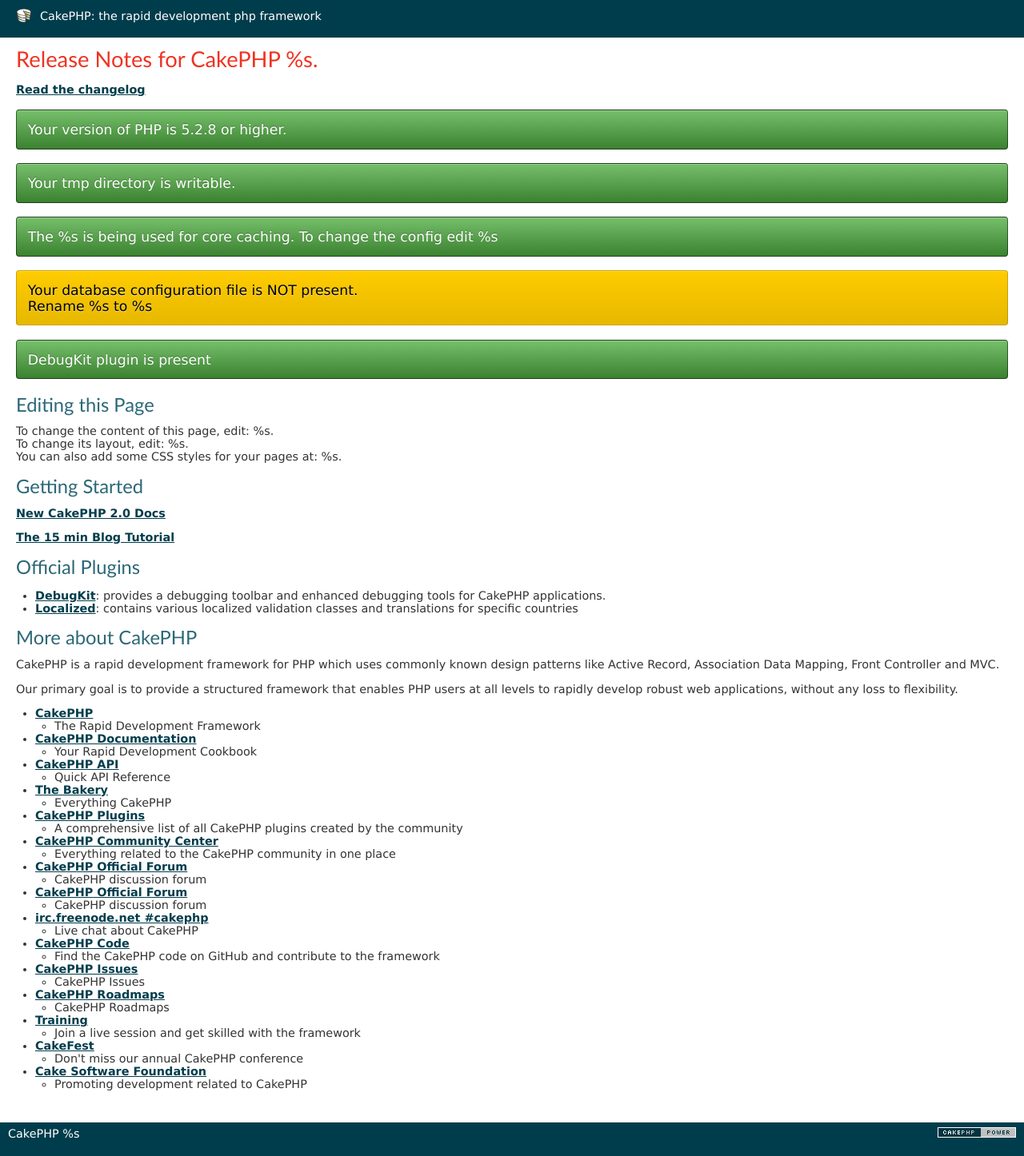
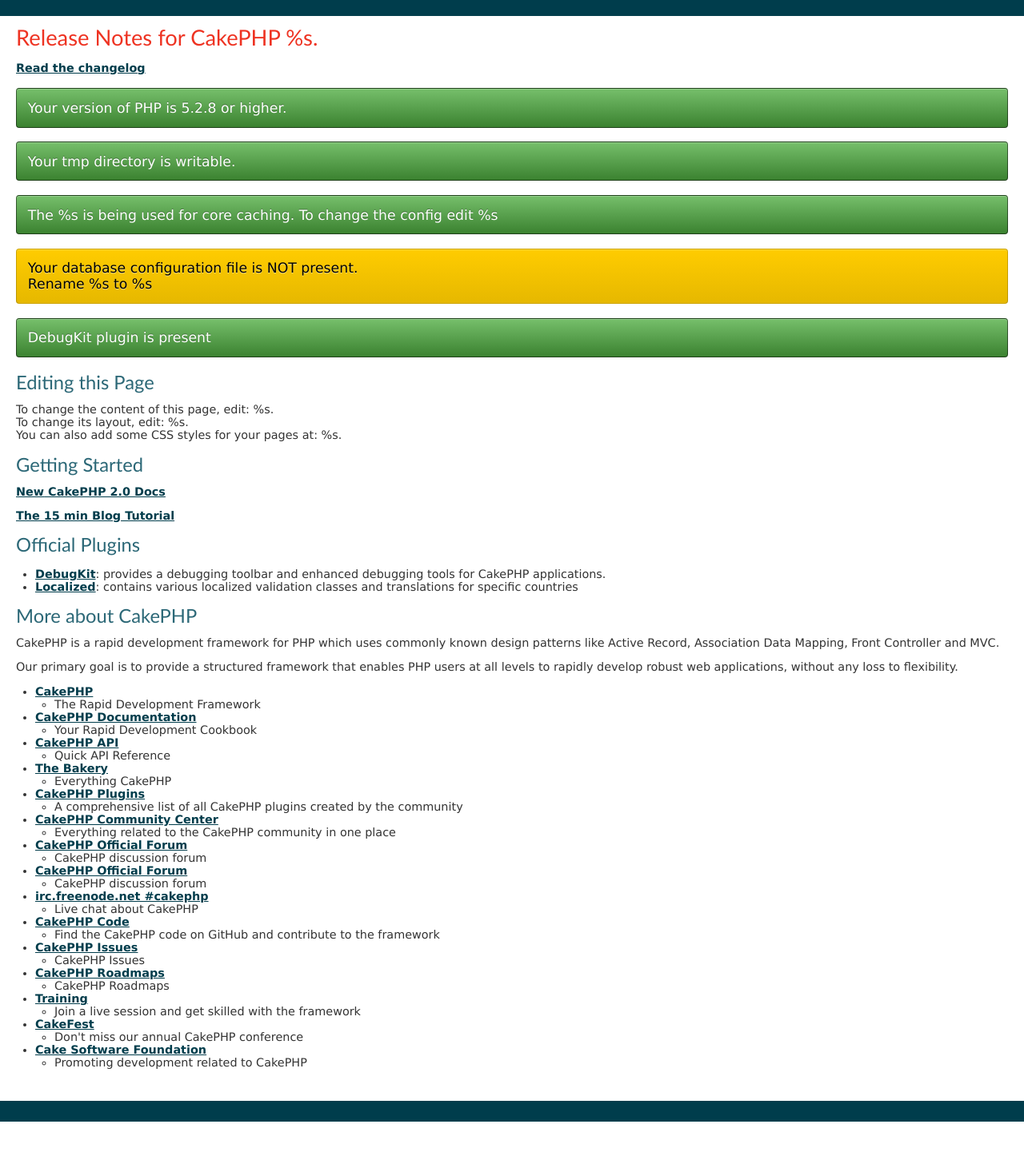
Before and after one commit to DaikiMiyauchi/Yotei-tyousei-chan, a CakePHP app: the page made by app/View/Pages/home.ctp in a window 1280 px wide. Shown: the whole page at 80% size. After the commit the page ends 1403 px from the top, so only its background shows below. Run offline with PHP 8.4 and a stand-in for CakePHP, Linux system fonts and the light colour scheme; the template is opened without the code that fills it, so the values that code supplies are empty; some libraries are stand-ins or nearby versions.

Commit message:
feat : LayoutのView実装

```diff
--- a/app/View/Layouts/default.ctp
+++ b/app/View/Layouts/default.ctp
@@ -38,26 +38,15 @@
 <body>
 	<div id="container">
 		<div id="header">
-			<h1><?php echo $this->Html->link($cakeDescription, 'https://cakephp.org'); ?></h1>
 		</div>
 		<div id="content">
-
 			<?php echo $this->Flash->render(); ?>
-
 			<?php echo $this->fetch('content'); ?>
 		</div>
 		<div id="footer">
-			<?php echo $this->Html->link(
-					$this->Html->image('cake.power.gif', array('alt' => $cakeDescription, 'border' => '0')),
-					'https://cakephp.org/',
-					array('target' => '_blank', 'escape' => false, 'id' => 'cake-powered')
-				);
-			?>
 			<p>
-				<?php echo $cakeVersion; ?>
 			</p>
 		</div>
 	</div>
-	<?php echo $this->element('sql_dump'); ?>
 </body>
 </html>
--- a/app/View/Layouts/rss/default.ctp
+++ b/app/View/Layouts/rss/default.ctp
@@ -11,3 +11,5 @@
 		array(), $channel, $this->fetch('content')
 	)
 );
+
+?>
```
